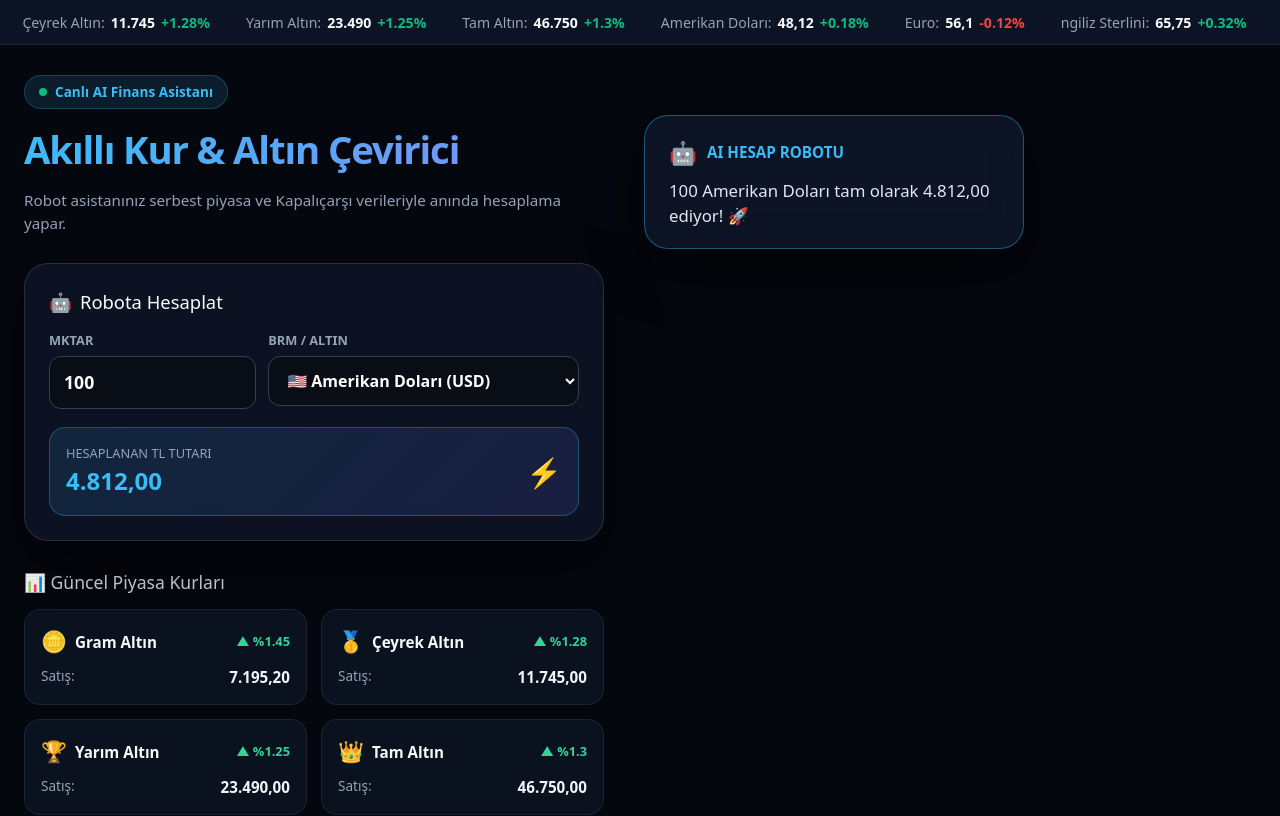
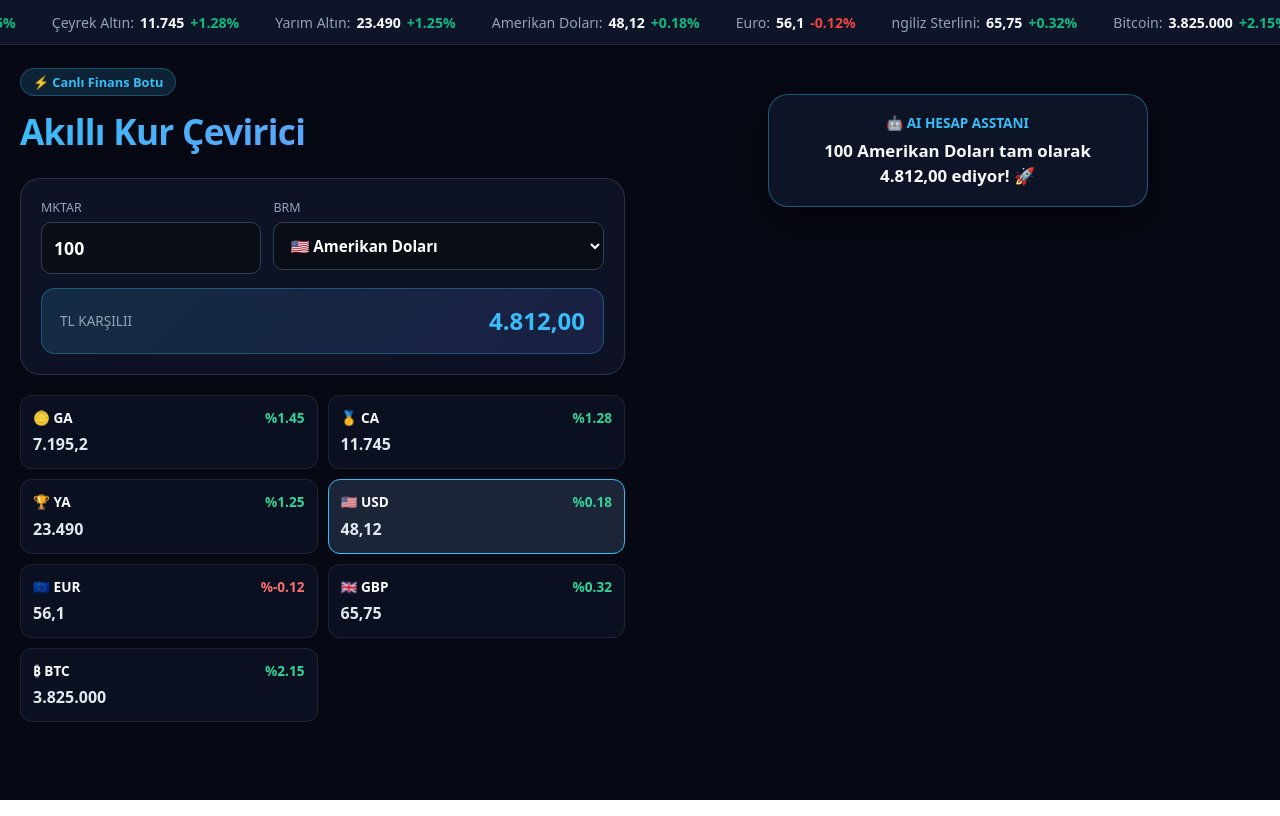
Before and after one commit to umutsenol79-ux/my-app, a Next.js app: page / in a window 1280 px wide. Shown: the top 816 px of the page. Built offline with nearby package versions, Linux system fonts and the light colour scheme.

Commit message:
fix: load spline viewer via Next Script component with dedicated 3D container

```diff
--- a/app/page.tsx
+++ b/app/page.tsx
@@ -1,6 +1,7 @@
 'use client';
 
 import { useState, useEffect } from 'react';
+import Script from 'next/script';
 
 interface RateItem {
   name: string;
@@ -9,39 +10,24 @@
   sell: number;
   change: number;
   icon: string;
-  type: 'gold' | 'currency' | 'crypto';
 }
 
 const initialRates: RateItem[] = [
-  { name: 'Gram Altın', code: 'GA', buy: 7115.50, sell: 7195.20, change: 1.45, icon: '🪙', type: 'gold' },
-  { name: 'Çeyrek Altın', code: 'CA', buy: 11620.00, sell: 11745.00, change: 1.28, icon: '🥇', type: 'gold' },
-  { name: 'Yarım Altın', code: 'YA', buy: 23240.00, sell: 23490.00, change: 1.25, icon: '🏆', type: 'gold' },
-  { name: 'Tam Altın', code: 'TA', buy: 46200.00, sell: 46750.00, change: 1.30, icon: '👑', type: 'gold' },
-  { name: 'Amerikan Doları', code: 'USD', buy: 48.05, sell: 48.12, change: 0.18, icon: '🇺🇸', type: 'currency' },
-  { name: 'Euro', code: 'EUR', buy: 55.90, sell: 56.10, change: -0.12, icon: '🇪🇺', type: 'currency' },
-  { name: 'ngiliz Sterlini', code: 'GBP', buy: 65.40, sell: 65.75, change: 0.32, icon: '🇬🇧', type: 'currency' },
-  { name: 'Bitcoin', code: 'BTC', buy: 3810000.00, sell: 3825000.00, change: 2.15, icon: '₿', type: 'crypto' },
+  { name: 'Gram Altın', code: 'GA', buy: 7115.50, sell: 7195.20, change: 1.45, icon: '🪙' },
+  { name: 'Çeyrek Altın', code: 'CA', buy: 11620.00, sell: 11745.00, change: 1.28, icon: '🥇' },
+  { name: 'Yarım Altın', code: 'YA', buy: 23240.00, sell: 23490.00, change: 1.25, icon: '🏆' },
+  { name: 'Amerikan Doları', code: 'USD', buy: 48.05, sell: 48.12, change: 0.18, icon: '🇺🇸' },
+  { name: 'Euro', code: 'EUR', buy: 55.90, sell: 56.10, change: -0.12, icon: '🇪🇺' },
+  { name: 'ngiliz Sterlini', code: 'GBP', buy: 65.40, sell: 65.75, change: 0.32, icon: '🇬🇧' },
+  { name: 'Bitcoin', code: 'BTC', buy: 3810000.00, sell: 3825000.00, change: 2.15, icon: '₿' },
 ];
 
 export default function FinanceRobotApp() {
-  const [rates, setRates] = useState<RateItem[]>(initialRates);
+  const [rates] = useState<RateItem[]>(initialRates);
   const [calcAmount, setCalcAmount] = useState<number>(100);
   const [selectedCurrency, setSelectedCurrency] = useState<string>('USD');
   const [isThinking, setIsThinking] = useState<boolean>(false);
   const [robotSpeech, setRobotSpeech] = useState<string>('');
-
-  useEffect(() => {
-    const script = document.createElement('script');
-    script.type = 'module';
-    script.src = 'https://unpkg.com/@splinetool/viewer@latest/build/spline-viewer.js';
-    document.body.appendChild(script);
-
-    return () => {
-      if (document.body.contains(script)) {
-        document.body.removeChild(script);
-      }
-    };
-  }, []);
 
   const selectedItem = rates.find(r => r.code === selectedCurrency) || rates[0];
   const calculatedTotal = (calcAmount * selectedItem.sell).toLocaleString('tr-TR', { minimumFractionDigits: 2, maximumFractionDigits: 2 });
@@ -51,33 +37,23 @@
     const timer = setTimeout(() => {
       setIsThinking(false);
       setRobotSpeech(`${calcAmount} ${selectedItem.name} tam olarak ${calculatedTotal} ediyor! 🚀`);
-    }, 400);
+    }, 350);
 
     return () => clearTimeout(timer);
   }, [calcAmount, selectedCurrency]);
 
   return (
-    <main style={{ minHeight: '100vh', backgroundColor: '#05070e', color: '#f8fafc', fontFamily: 'system-ui, -apple-system, sans-serif', position: 'relative', overflowX: 'hidden' }}>
+    <main style={{ minHeight: '100vh', backgroundColor: '#060813', color: '#f8fafc', fontFamily: 'system-ui, -apple-system, sans-serif', position: 'relative' }}>
 
-      {/* 3D Spline Robot - Ekranın Sağ Tarafında Sabit */}
-      <div style={{
-        position: 'fixed',
-        top: 0,
-        right: 0,
-        width: '55vw',
-        height: '100vh',
-        zIndex: 1,
-        pointerEvents: 'auto'
-      }}>
-        {/* @ts-expect-error spline-viewer web component */}
-        <spline-viewer
-          url="https://prod.spline.design/kZDDjO5HuC9GJUM2/scene.splinecode"
-          style={{ width: '100%', height: '100%' }}
-        />
-      </div>
+      {/* Spline Viewer Scripti */}
+      <Script
+        src="https://unpkg.com/@splinetool/viewer@latest/build/spline-viewer.js"
+        strategy="beforeInteractive"
+        type="module"
+      />
 
-      {/* Üst Canlı Kayan Şerit */}
-      <div style={{ position: 'relative', zIndex: 10, backgroundColor: 'rgba(15, 23, 42, 0.85)', backdropFilter: 'blur(10px)', borderBottom: '1px solid rgba(255,255,255,0.08)', overflow: 'hidden', whiteSpace: 'nowrap', padding: '10px 0' }}>
+      {/* Üst Canlı Şerit */}
+      <div style={{ backgroundColor: 'rgba(15, 23, 42, 0.95)', borderBottom: '1px solid rgba(255,255,255,0.08)', overflow: 'hidden', whiteSpace: 'nowrap', padding: '10px 0' }}>
         <div style={{ display: 'inline-block', animation: 'marquee 22s linear infinite' }}>
           {rates.map((r, i) => (
             <span key={i} style={{ margin: '0 18px', fontSize: '0.88rem' }}>
@@ -91,164 +67,112 @@
         </div>
       </div>
 
-      {/* çerik Alanı (Sol Panel & Robot Baloncuğu) */}
-      <div style={{ position: 'relative', zIndex: 10, maxWidth: '1350px', margin: '0 auto', padding: '30px 24px 60px 24px', display: 'grid', gridTemplateColumns: 'minmax(320px, 580px) 1fr', gap: '40px' }}>
+      {/* Ana Grid Alanı */}
+      <div style={{ maxWidth: '1400px', margin: '0 auto', padding: '24px 20px', display: 'grid', gridTemplateColumns: 'repeat(auto-fit, minmax(340px, 1fr))', gap: '30px', alignItems: 'center' }}>
 
-        {/* Sol Taraf: Başlık, Çevirici ve Kurlar */}
+        {/* Sol Taraf: Hesaplama & Kurlar */}
         <div>
-          <div style={{ marginBottom: '28px' }}>
-            <div style={{ display: 'inline-flex', alignItems: 'center', gap: '8px', padding: '6px 14px', borderRadius: '9999px', background: 'rgba(56, 189, 248, 0.12)', border: '1px solid rgba(56, 189, 248, 0.25)', color: '#38bdf8', fontSize: '0.85rem', fontWeight: '600', marginBottom: '12px' }}>
-              <span style={{ width: '8px', height: '8px', borderRadius: '50%', backgroundColor: '#10b981' }}></span>
-              Canlı AI Finans Asistanı
-            </div>
-            <h1 style={{ margin: '0 0 10px 0', fontSize: '2.4rem', fontWeight: '900', letterSpacing: '-0.03em', background: 'linear-gradient(135deg, #38bdf8 0%, #818cf8 100%)', WebkitBackgroundClip: 'text', WebkitTextFillColor: 'transparent' }}>
-              Akıllı Kur & Altın Çevirici
+          <div style={{ marginBottom: '20px' }}>
+            <span style={{ padding: '4px 12px', borderRadius: '9999px', background: 'rgba(56, 189, 248, 0.15)', border: '1px solid rgba(56, 189, 248, 0.3)', color: '#38bdf8', fontSize: '0.8rem', fontWeight: 'bold' }}>
+              ⚡ Canlı Finans Botu
+            </span>
+            <h1 style={{ margin: '12px 0 6px 0', fontSize: '2.2rem', fontWeight: '900', letterSpacing: '-0.02em', background: 'linear-gradient(135deg, #38bdf8, #818cf8)', WebkitBackgroundClip: 'text', WebkitTextFillColor: 'transparent' }}>
+              Akıllı Kur Çevirici
             </h1>
-            <p style={{ margin: 0, color: '#94a3b8', fontSize: '0.95rem' }}>
-              Robot asistanınız serbest piyasa ve Kapalıçarşı verileriyle anında hesaplama yapar.
-            </p>
           </div>
 
-          {/* Robot Çevirici Form Kartı */}
-          <div style={{
-            background: 'rgba(15, 23, 42, 0.75)',
-            backdropFilter: 'blur(20px)',
-            WebkitBackdropFilter: 'blur(20px)',
-            border: '1px solid rgba(255, 255, 255, 0.12)',
-            borderRadius: '24px',
-            padding: '24px',
-            boxShadow: '0 20px 50px rgba(0,0,0,0.5)',
-            marginBottom: '28px'
-          }}>
-            <h3 style={{ margin: '0 0 16px 0', fontSize: '1.15rem', color: '#f8fafc', display: 'flex', alignItems: 'center', gap: '8px' }}>
-              <span>🤖</span> Robota Hesaplat
-            </h3>
-
-            <div style={{ display: 'flex', gap: '12px', marginBottom: '18px', flexWrap: 'wrap' }}>
-              <div style={{ flex: '1', minWidth: '130px' }}>
-                <label style={{ display: 'block', fontSize: '0.8rem', color: '#94a3b8', marginBottom: '6px', fontWeight: '600' }}>MKTAR</label>
+          {/* Hesaplama Kutusu */}
+          <div style={{ background: 'rgba(15, 23, 42, 0.8)', border: '1px solid rgba(255, 255, 255, 0.12)', borderRadius: '20px', padding: '20px', marginBottom: '20px' }}>
+            <div style={{ display: 'flex', gap: '12px', marginBottom: '14px' }}>
+              <div style={{ flex: 1 }}>
+                <label style={{ display: 'block', fontSize: '0.78rem', color: '#94a3b8', marginBottom: '4px' }}>MKTAR</label>
                 <input
                   type="number"
                   min="1"
                   value={calcAmount}
                   onChange={(e) => setCalcAmount(Math.max(1, Number(e.target.value)))}
-                  style={{
-                    width: '100%',
-                    padding: '12px 14px',
-                    borderRadius: '12px',
-                    border: '1px solid #334155',
-                    backgroundColor: '#090d16',
-                    color: '#fff',
-                    fontSize: '1.1rem',
-                    fontWeight: '700',
-                    outline: 'none',
-                    boxSizing: 'border-box'
-                  }}
+                  style={{ width: '100%', padding: '12px', borderRadius: '10px', border: '1px solid #334155', backgroundColor: '#090d16', color: '#fff', fontSize: '1.1rem', fontWeight: 'bold', boxSizing: 'border-box' }}
                 />
               </div>
 
-              <div style={{ flex: '1.5', minWidth: '180px' }}>
-                <label style={{ display: 'block', fontSize: '0.8rem', color: '#94a3b8', marginBottom: '6px', fontWeight: '600' }}>BRM / ALTIN</label>
+              <div style={{ flex: 1.5 }}>
+                <label style={{ display: 'block', fontSize: '0.78rem', color: '#94a3b8', marginBottom: '4px' }}>BRM</label>
                 <select
                   value={selectedCurrency}
                   onChange={(e) => setSelectedCurrency(e.target.value)}
-                  style={{
-                    width: '100%',
-                    padding: '12px 14px',
-                    borderRadius: '12px',
-                    border: '1px solid #334155',
-                    backgroundColor: '#090d16',
-                    color: '#fff',
-                    fontSize: '1rem',
-                    fontWeight: '600',
-                    cursor: 'pointer',
-                    outline: 'none',
-                    boxSizing: 'border-box'
-                  }}
+                  style={{ width: '100%', padding: '12px', borderRadius: '10px', border: '1px solid #334155', backgroundColor: '#090d16', color: '#fff', fontSize: '0.95rem', fontWeight: '600', cursor: 'pointer', boxSizing: 'border-box' }}
                 >
                   {rates.map(r => (
-                    <option key={r.code} value={r.code}>{r.icon} {r.name} ({r.code})</option>
+                    <option key={r.code} value={r.code}>{r.icon} {r.name}</option>
                   ))}
                 </select>
               </div>
             </div>
 
-            {/* Robot Hesaplama Sonuç Çubuğu */}
-            <div style={{
-              padding: '16px',
-              borderRadius: '16px',
-              background: 'linear-gradient(135deg, rgba(56, 189, 248, 0.12), rgba(99, 102, 241, 0.15))',
-              border: '1px solid rgba(56, 189, 248, 0.3)',
-              display: 'flex',
-              justifyContent: 'space-between',
-              alignItems: 'center'
-            }}>
-              <div>
-                <span style={{ fontSize: '0.8rem', color: '#94a3b8', display: 'block' }}>HESAPLANAN TL TUTARI</span>
-                <span style={{ fontSize: '1.5rem', fontWeight: '900', color: '#38bdf8' }}>
-                  {calculatedTotal}
-                </span>
-              </div>
-              <span style={{ fontSize: '1.8rem' }}>⚡</span>
+            {/* TL Sonuç Barı */}
+            <div style={{ padding: '14px 18px', borderRadius: '14px', background: 'linear-gradient(135deg, rgba(56, 189, 248, 0.15), rgba(99, 102, 241, 0.15))', border: '1px solid rgba(56, 189, 248, 0.3)', display: 'flex', justifyContent: 'space-between', alignItems: 'center' }}>
+              <span style={{ fontSize: '0.85rem', color: '#94a3b8' }}>TL KARŞILII</span>
+              <strong style={{ fontSize: '1.5rem', color: '#38bdf8' }}>{calculatedTotal}</strong>
             </div>
           </div>
 
-          {/* Güncel Kurlar Tablosu */}
-          <h3 style={{ fontSize: '1.1rem', color: '#cbd5e1', marginBottom: '14px' }}>📊 Güncel Piyasa Kurları</h3>
-          <div style={{ display: 'grid', gridTemplateColumns: 'repeat(auto-fill, minmax(240px, 1fr))', gap: '14px' }}>
+          {/* Kurlar Listesi */}
+          <div style={{ display: 'grid', gridTemplateColumns: '1fr 1fr', gap: '10px' }}>
             {rates.map((item) => (
               <div
                 key={item.code}
                 onClick={() => setSelectedCurrency(item.code)}
                 style={{
-                  backgroundColor: selectedCurrency === item.code ? 'rgba(30, 41, 59, 0.9)' : 'rgba(15, 23, 42, 0.65)',
-                  backdropFilter: 'blur(12px)',
+                  backgroundColor: selectedCurrency === item.code ? 'rgba(30, 41, 59, 0.9)' : 'rgba(15, 23, 42, 0.6)',
                   border: selectedCurrency === item.code ? '1.5px solid #38bdf8' : '1px solid rgba(255, 255, 255, 0.08)',
-                  borderRadius: '16px',
-                  padding: '16px',
-                  cursor: 'pointer',
-                  transition: 'all 0.2s ease'
+                  borderRadius: '12px',
+                  padding: '12px',
+                  cursor: 'pointer'
                 }}
               >
-                <div style={{ display: 'flex', justifyContent: 'space-between', alignItems: 'center', marginBottom: '8px' }}>
-                  <div style={{ display: 'flex', alignItems: 'center', gap: '8px' }}>
-                    <span style={{ fontSize: '1.3rem' }}>{item.icon}</span>
-                    <span style={{ fontSize: '0.95rem', fontWeight: '700', color: '#f8fafc' }}>{item.name}</span>
-                  </div>
-                  <span style={{ fontSize: '0.8rem', fontWeight: '700', color: item.change >= 0 ? '#34d399' : '#f87171' }}>
-                    {item.change >= 0 ? `▲ %${item.change}` : `▼ %${Math.abs(item.change)}`}
-                  </span>
+                <div style={{ display: 'flex', justifyContent: 'space-between', fontSize: '0.85rem', fontWeight: '700', marginBottom: '4px' }}>
+                  <span>{item.icon} {item.code}</span>
+                  <span style={{ color: item.change >= 0 ? '#34d399' : '#f87171' }}>%{item.change}</span>
                 </div>
-                <div style={{ display: 'flex', justifyContent: 'space-between', fontSize: '0.85rem', color: '#94a3b8' }}>
-                  <span>Satış:</span>
-                  <strong style={{ color: '#f1f5f9', fontSize: '0.95rem' }}>{item.sell.toLocaleString('tr-TR', { minimumFractionDigits: 2 })}</strong>
+                <div style={{ fontSize: '1rem', fontWeight: '800', color: '#e2e8f0' }}>
+                  {item.sell.toLocaleString('tr-TR')}
                 </div>
               </div>
             ))}
           </div>
         </div>
 
-        {/* Sağ Taraf: Robotun Üstündeki Konuşma Balonu */}
-        <div style={{ display: 'flex', flexDirection: 'column', justifyContent: 'flex-start', alignItems: 'flex-start', paddingTop: '40px', pointerEvents: 'none' }}>
+        {/* Sağ Taraf: 3D Robot ve Konuşma Baloncuğu */}
+        <div style={{ display: 'flex', flexDirection: 'column', alignItems: 'center', position: 'relative' }}>
+
+          {/* Robotun Mesaj Balonu */}
           <div style={{
+            width: '100%',
             maxWidth: '380px',
-            background: 'rgba(15, 23, 42, 0.85)',
+            background: 'rgba(15, 23, 42, 0.9)',
             backdropFilter: 'blur(20px)',
-            WebkitBackdropFilter: 'blur(20px)',
             border: '1px solid rgba(56, 189, 248, 0.4)',
-            padding: '20px 24px',
-            borderRadius: '24px',
-            boxShadow: '0 20px 50px rgba(0,0,0,0.6)',
-            transition: 'all 0.3s ease',
-            transform: isThinking ? 'scale(0.96)' : 'scale(1)'
+            padding: '18px 22px',
+            borderRadius: '20px',
+            boxShadow: '0 15px 35px rgba(0,0,0,0.5)',
+            marginBottom: '10px',
+            textAlign: 'center'
           }}>
-            <div style={{ display: 'flex', alignItems: 'center', gap: '10px', marginBottom: '8px' }}>
-              <span style={{ fontSize: '1.4rem' }}>🤖</span>
-              <span style={{ fontWeight: '800', fontSize: '0.95rem', color: '#38bdf8' }}>AI HESAP ROBOTU</span>
+            <div style={{ fontSize: '0.85rem', color: '#38bdf8', fontWeight: 'bold', marginBottom: '4px' }}>
+              🤖 AI HESAP ASSTANI
             </div>
-            <p style={{ margin: 0, fontSize: '1.05rem', lineHeight: '1.5', color: '#e2e8f0', fontWeight: '500' }}>
+            <div style={{ fontSize: '1.05rem', color: '#f8fafc', fontWeight: '600' }}>
               {isThinking ? 'Hesaplanıyor... ⏳' : robotSpeech}
-            </p>
+            </div>
+          </div>
+
+          {/* 3D Spline Robot Alanı (Yüksekliği ve Genişliği Sabit) */}
+          <div style={{ width: '100%', height: '480px', position: 'relative', borderRadius: '24px', overflow: 'hidden' }}>
+            {/* @ts-expect-error spline-viewer web component */}
+            <spline-viewer
+              url="https://prod.spline.design/kZDDjO5HuC9GJUM2/scene.splinecode"
+              style={{ width: '100%', height: '100%' }}
+            />
           </div>
         </div>
 
```
